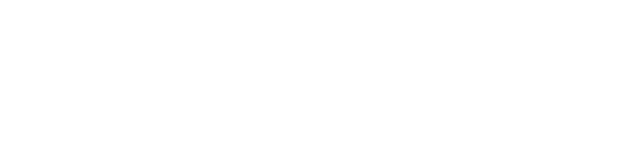
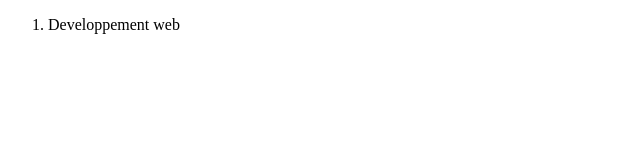
Before and after one commit to morganebinazon/mon-cv, a plain HTML site: page index.html in a window 1280 px wide. Shown: the whole page, without its empty margins (0-640 px from the left). Drawn offline with Linux system fonts and the light colour scheme.

Commit message:
mise en place de la compétence

```diff
--- a/index.html
+++ b/index.html
@@ -7,6 +7,8 @@
      <title>MORGAN CV</title>
 </head>
 <body>
-
+   <ol>
+    <li>Developpement web</li>
+   </ol>
 </body>
 </html>
```
